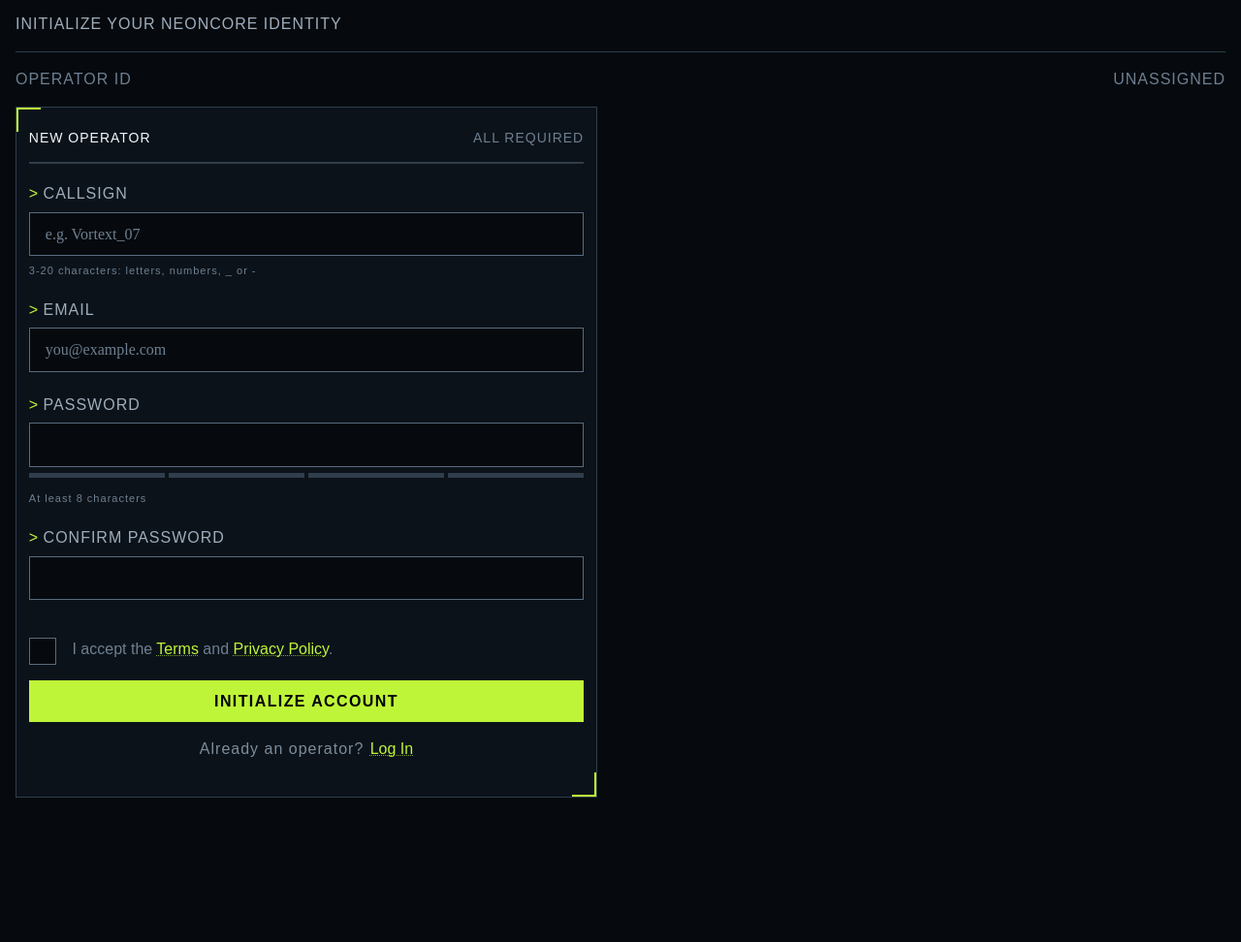
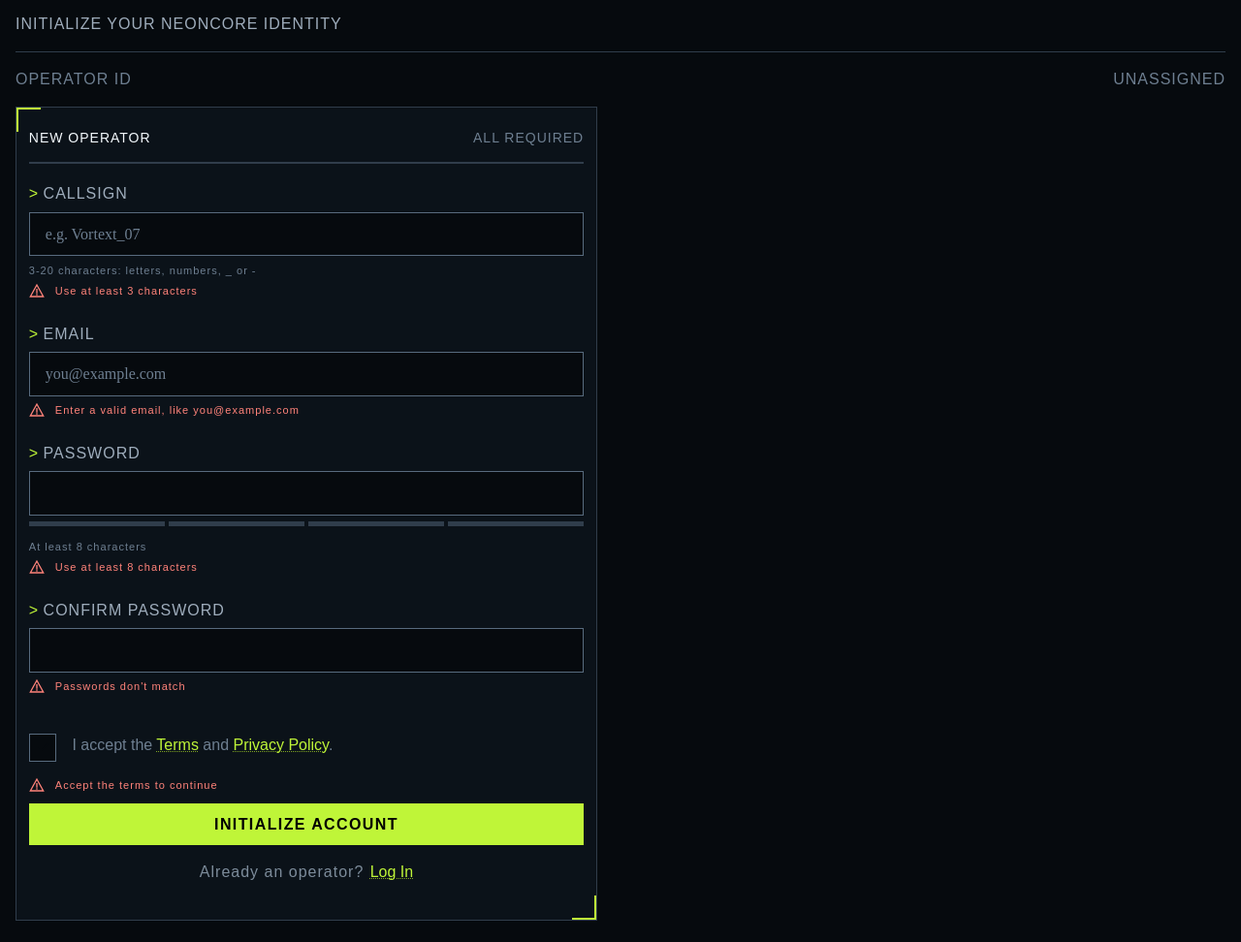
Before and after one commit to nitosarchive/gamer-sign-up-form, a plain HTML site: page index.html in a window 1280 px wide. Shown: the part 117-1089 px from the top of the page at 97% size. Before the commit the page ends 963 px from the top, so only its background shows below. Drawn offline with Linux system fonts and the light colour scheme; a web font is replaced by a local one.

Commit message:
name for all invalid input

```diff
--- a/index.html
+++ b/index.html
@@ -41,8 +41,15 @@
             <span>callsign</span>
           </div>
           <input id="userInput" type="text" placeholder="e.g. Vortext_07" />
-          <span id="user-validity"
+          <span id="userDirections"
             >3-20 characters: letters, numbers, _ or -</span
+          >
+          <span id="userInvalid" class="invalid hidden"
+            ><img
+              src="./assets/images/icon-alert.svg"
+              alt="missing condition"
+            />
+            Use at least 3 characters</span
           >
         </div>
         <div>
@@ -51,6 +58,13 @@
             <span>email</span>
           </div>
           <input type="text" placeholder="you@example.com" />
+          <span id="emailInvalid" class="invalid hidden"
+            ><img
+              src="./assets/images/icon-alert.svg"
+              alt="missing condition"
+            />
+            Enter a valid email, like you@example.com</span
+          >
         </div>
         <div>
           <div class="form-title">
@@ -61,7 +75,14 @@
           <div id="strength">
             <span></span><span></span><span></span><span></span>
           </div>
-          <span>at least 8 characters</span>
+          <span id="passDirections">at least 8 characters</span>
+          <span id="passwordInvalid" class="invalid hidden"
+            ><img
+              src="./assets/images/icon-alert.svg"
+              alt="missing condition"
+            />
+            Use at least 8 characters</span
+          >
         </div>
         <div>
           <div class="form-title">
@@ -69,6 +90,12 @@
             <span>confirm password</span>
           </div>
           <input type="text" />
+          <span id="retypeInvalid" class="invalid hidden"
+            ><img
+              src="./assets/images/icon-alert.svg"
+              alt="missing condition"
+            />Passwords don't match</span
+          >
         </div>
       </div>
 
@@ -83,9 +110,11 @@
           I accept the <a href="#">terms</a> and
           <a href="#">privacy policy</a>.</label
         >
-
-        <a href="#"></a>
       </div>
+      <span id="termsInvalid" class="invalid hidden"
+        ><img src="./assets/images/icon-alert.svg" alt="missing condition" />
+        Accept the terms to continue</span
+      >
 
       <button>Initialize account</button>
       <div class="login-section">
--- a/style.css
+++ b/style.css
@@ -35,8 +35,6 @@
   /*Text*/
   --jetbrains: "Jetbrains";
   --orbitron: "Orbitron";
-
-  --error-color: rgb(255, 131, 122) /*Font sizes */ --font-size-1: 1rem;
 
   /*Spacing*/
   --default-spacing: 1em;
@@ -210,11 +208,11 @@ form .divider {
   }
 }
 
-.form-container span {
+.form-container span:not(.invalid) {
   text-transform: uppercase;
 }
 
-.form-container > div > span {
+.form-container > div > span:not(.invalid) {
   color: var(--Neutral-500);
   text-transform: lowercase;
   font-size: 0.69em;
@@ -357,6 +355,19 @@ input:hover {
 }
 
 /*States*/
+
+.invalid {
+  display: flex;
+  align-items: flex-start;
+  font-size: 0.69em;
+  color: var(--Red-400);
+  gap: 1em;
+}
+
+/* .hidden {
+  display: none;
+} */
+
 .checklist.complete {
   color: var(--Lime-700);
 
```
